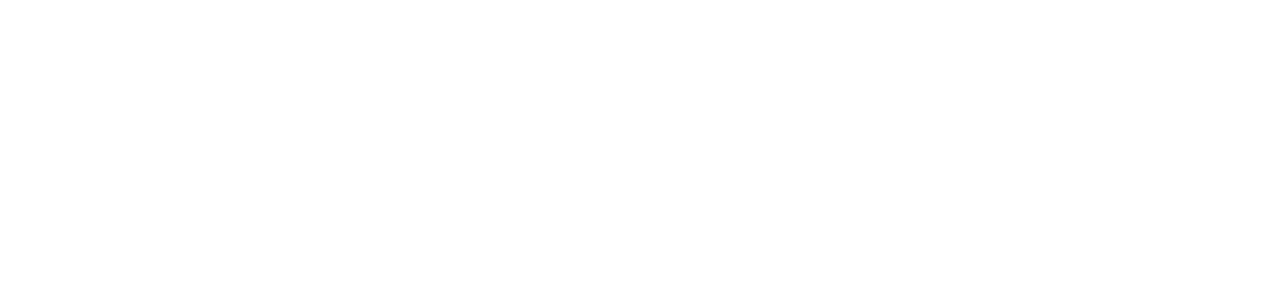
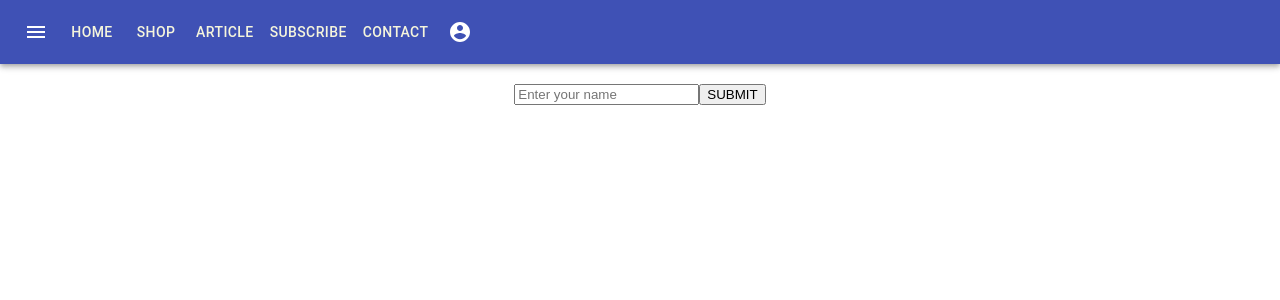
Before and after one commit to Sharifulz/ReactMaterialDesign, a React (Create React App) app: page /contact in a window 1280 px wide. Shown: the top 300 px of the page. Built offline with nearby package versions, Linux system fonts and the light colour scheme.

Commit message:
Form and event practice

```diff
--- a/src/App.js
+++ b/src/App.js
@@ -4,6 +4,7 @@
 import Article from "./Component/article";
 import { BrowserRouter as Router, Switch, Route } from "react-router-dom";
 import Subscribe from "./Component/state/subscribe";
+import Contact from "./Component/contact/contact";
 
 class App extends Component {
   render() {
@@ -15,6 +16,7 @@
           <Route path="/shop" component={Shop}></Route>
           <Route path="/article" component={Article}></Route>
           <Route path="/state" component={Subscribe}></Route>
+          <Route path="/contact" component={Contact}></Route>
         </Switch>
       </Router>
     );
--- /dev/null
+++ b/src/Component/contact/contact-form.jsx
@@ -0,0 +1,31 @@
+import React, { Component } from "react";
+
+class ContactForm extends Component {
+  state = {};
+  constructor(props) {
+    super(props);
+    this.state = {
+      name: "",
+    };
+  }
+
+  btnOnClick = (e) => {
+    e.preventDefault();
+    const { name, value } = e.target;
+    console.log(name);
+    console.log(value);
+  };
+
+  render() {
+    return (
+      <center>
+        <form style={{ margin: 20 }}>
+          <input type="text" placeholder="Enter your name" name="FirstName" />
+          <input type="submit" value="SUBMIT" onClick={this.btnOnClick} />
+        </form>
+      </center>
+    );
+  }
+}
+
+export default ContactForm;
--- /dev/null
+++ b/src/Component/contact/contact.jsx
@@ -0,0 +1,18 @@
+import React, { Component } from "react";
+import MyNavBar from "../navbar/nav";
+import ContactForm from "./contact-form";
+
+class Contact extends Component {
+  render() {
+    return (
+      <div>
+        <MyNavBar></MyNavBar>
+        <center>
+          <ContactForm />
+        </center>
+      </div>
+    );
+  }
+}
+
+export default Contact;
--- a/src/Component/navbar/nav.jsx
+++ b/src/Component/navbar/nav.jsx
@@ -31,6 +31,9 @@
           <Link to="/state" className="button-text">
             <Button color="inherit">Subscribe</Button>
           </Link>
+          <Link to="/contact" className="button-text">
+            <Button color="inherit">Contact</Button>
+          </Link>
           <IconButton
             aria-label="account of current user"
             aria-controls="menu-appbar"
```
